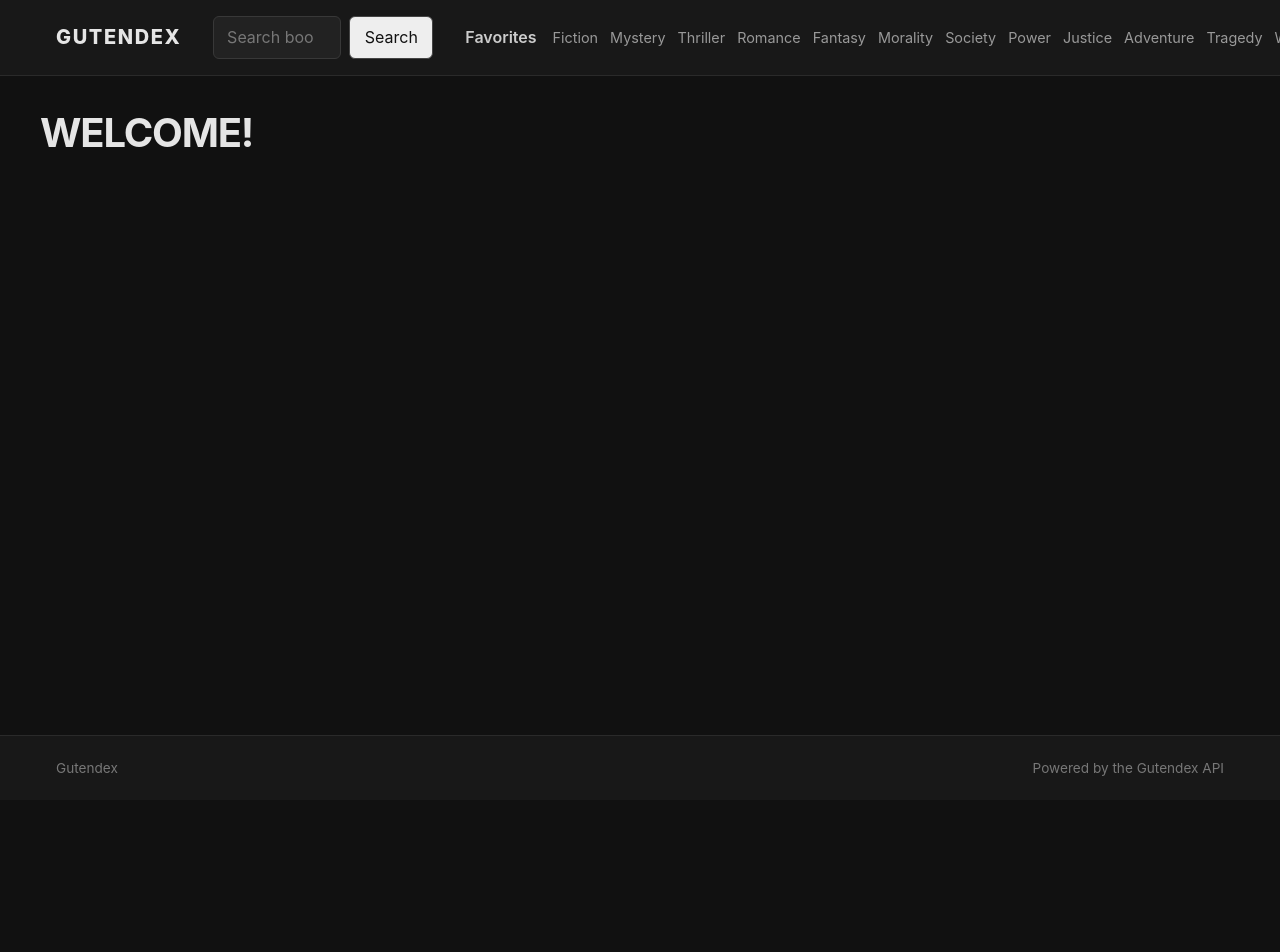
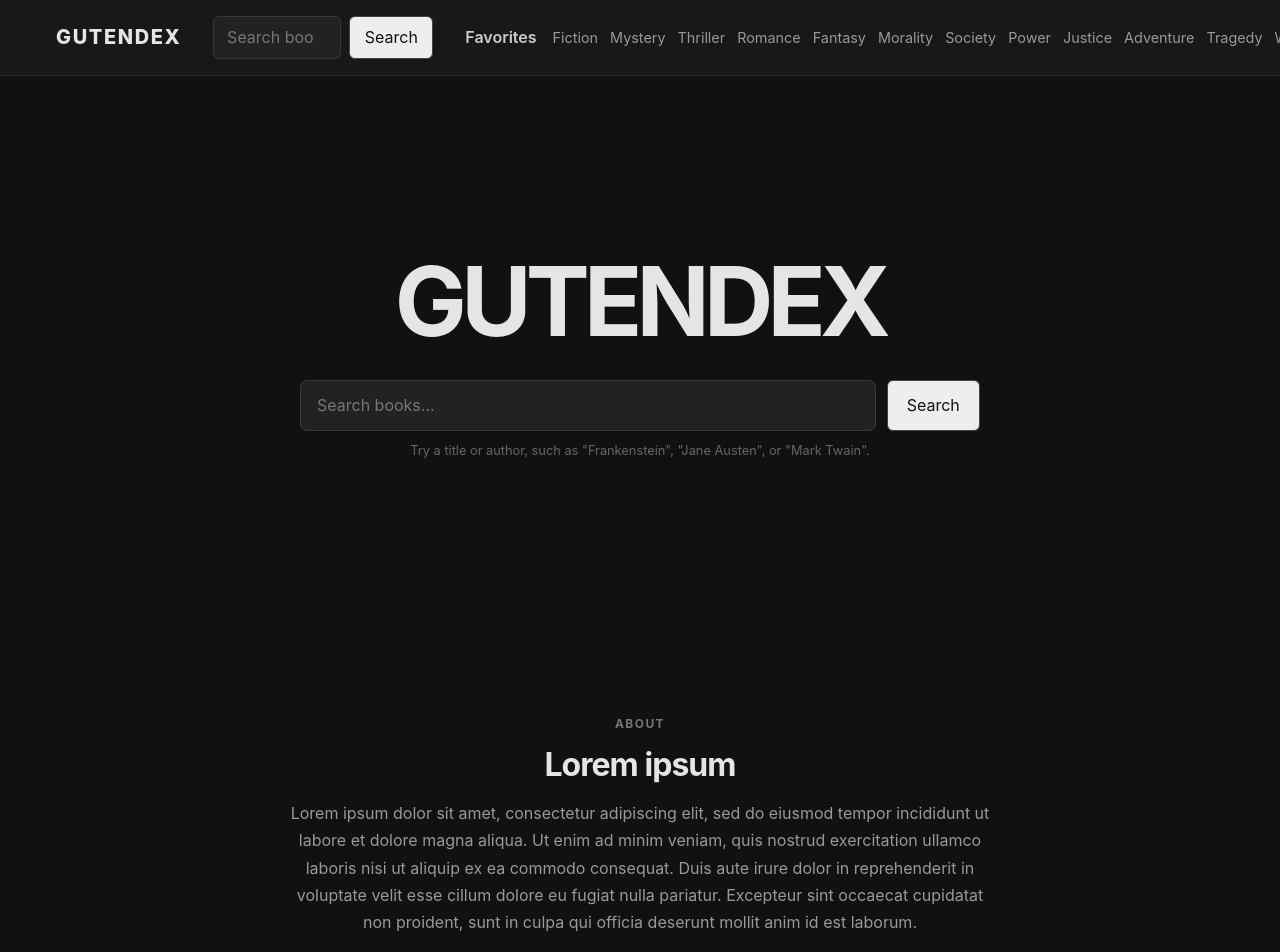
Before and after one commit to mathiaskodehode/Gutendex, a React (Vite) app: page / in a window 1280 px wide. Shown: the top 952 px of the page. Before the commit the page ends 800 px from the top, so only its background shows below. Built offline with nearby package versions, Linux system fonts and the light colour scheme.

Commit message:
add content to home.tsx and stying (styling provided by ai)

```diff
--- a/src/index.css
+++ b/src/index.css
@@ -74,6 +74,91 @@ a:hover {
     margin: 0 0 2rem;
     font-size: clamp(1.75rem, 4vw, 2.5rem);
     letter-spacing: -0.03em;
+}
+
+/* HOME */
+
+.home-page {
+    display: flex;
+    flex-direction: column;
+    gap: 5rem;
+}
+
+.home-hero {
+    min-height: min(520px, 60vh);
+    display: grid;
+    place-items: center;
+    text-align: center;
+    padding: 4rem 0 3rem;
+}
+
+.home-hero-content {
+    width: min(820px, 100%);
+    margin: 0 auto;
+}
+
+.home-section-label {
+    margin: 0 0 0.9rem;
+
+    color: #777;
+    font-size: 0.75rem;
+    font-weight: 700;
+    letter-spacing: 0.12em;
+}
+
+.home-hero-title {
+    margin: 0;
+
+    font-size: clamp(3rem, 8vw, 6rem);
+    line-height: 0.98;
+    letter-spacing: -0.06em;
+}
+
+.home-search {
+    width: min(680px, 100%);
+    margin: 2rem auto 0;
+}
+
+.home-search .search-form {
+    gap: 0.65rem;
+}
+
+.home-search .search-form input {
+    padding: 0.9rem 1rem;
+    border-radius: 7px;
+    font-size: 1rem;
+}
+
+.home-search .search-form button {
+    padding-inline: 1.2rem;
+}
+
+.home-search > p {
+    margin: 0.75rem 0 0;
+
+    color: #666;
+    font-size: 0.8rem;
+}
+
+.home-about h2 {
+    margin: 0;
+
+    font-size: clamp(1.5rem, 3vw, 2rem);
+    letter-spacing: -0.03em;
+}
+
+.home-about {
+    max-width: 700px;
+    margin: 0 auto;
+    padding: 3rem 0 1rem;
+    text-align: center;
+}
+
+.home-about p:last-child {
+    margin: 1rem auto 0;
+
+    color: #999;
+    line-height: 1.7;
 }
 
 /* HEADER */
@@ -538,6 +623,19 @@ a:hover {
 /* MOBILE */
 
 @media (max-width: 700px) {
+    .home-page {
+        gap: 3.5rem;
+    }
+
+    .home-hero {
+        min-height: auto;
+        padding: 2.5rem 0 1rem;
+    }
+
+    .home-hero-title {
+        font-size: clamp(2.7rem, 14vw, 4.5rem);
+    }
+
     .main-content {
         padding-top: 1.5rem;
     }
--- a/src/pages/Home.tsx
+++ b/src/pages/Home.tsx
@@ -1,7 +1,29 @@
+import SearchBar from "../components/SearchBar.tsx";
+
 export default function Home() {
     return (
-        <>
-            <h1>WELCOME!</h1>
-        </>
+        <div className="home-page">
+            <section className="home-hero">
+                <div className="home-hero-content">
+                    <h1 className="home-hero-title">GUTENDEX</h1>
+                    <div className="home-search">
+                        <SearchBar />
+                        <p>Try a title or author, such as "Frankenstein", "Jane Austen", or "Mark Twain".</p>
+                    </div>
+                </div>
+            </section>
+
+            <section className="home-about">
+                <p className="home-section-label">ABOUT</p>
+                <h2>Lorem ipsum</h2>
+                <p>
+                    Lorem ipsum dolor sit amet, consectetur adipiscing elit, sed do eiusmod tempor incididunt ut labore et
+                    dolore magna aliqua. Ut enim ad minim veniam, quis nostrud exercitation ullamco laboris nisi ut aliquip ex
+                    ea commodo consequat. Duis aute irure dolor in reprehenderit in voluptate velit esse cillum dolore eu fugiat
+                    nulla pariatur. Excepteur sint occaecat cupidatat non proident, sunt in culpa qui officia deserunt mollit
+                    anim id est laborum.
+                </p>
+            </section>
+        </div>
     );
 }
```
